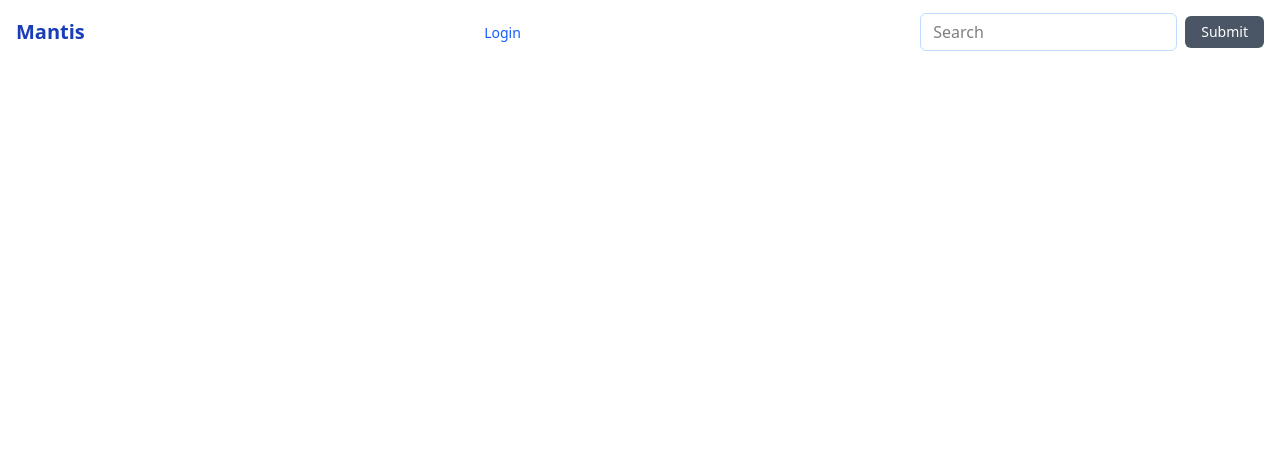
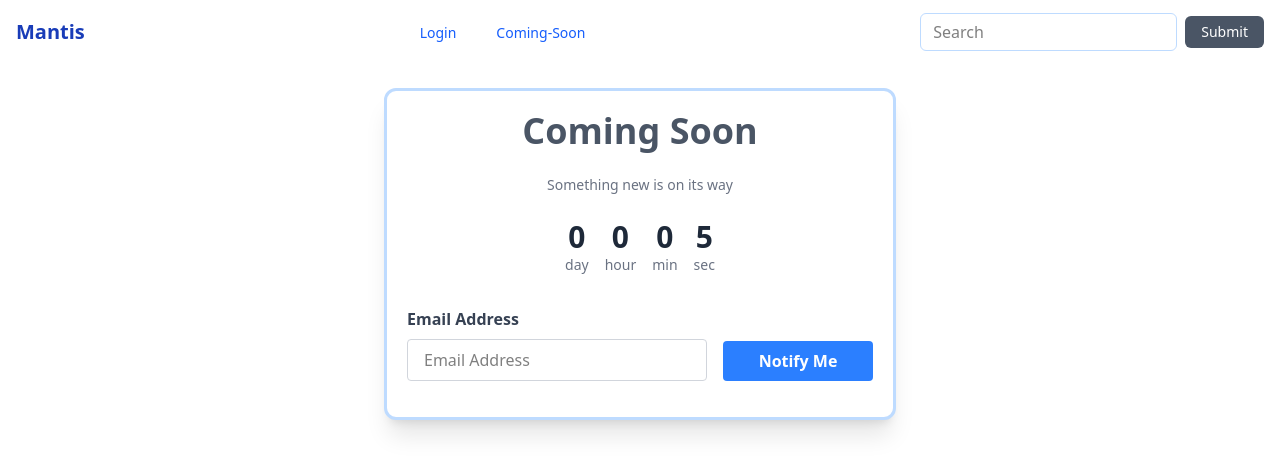
Before and after one commit to unnatisao-21office/Mantis-Angular-App, an Angular app: page /coming-soon in a window 1280 px wide. Before the commit this address led to /. Shown: the top 474 px of the page. Built offline with nearby package versions, Linux system fonts and the light colour scheme.

Commit message:
created the comin soon page

```diff
--- a/src/app/app.html
+++ b/src/app/app.html
@@ -17,6 +17,14 @@
             class="hover:bg-gray-700 px-3 py-2 text-blue-600  rounded-l text-sm font-medium"
           >
             Login
+          </a>
+        </li>
+          <li>
+          <a
+            routerLink="coming-soon"
+            class="hover:bg-gray-700 px-3 py-2 text-blue-600  rounded-l text-sm font-medium"
+          >
+            Coming-Soon
           </a>
         </li>
 
--- a/src/app/app.routes.ts
+++ b/src/app/app.routes.ts
@@ -6,6 +6,7 @@ import { ForgetPassword } from './pages/forget-password/forget-password';
 import { CheckEmail } from './pages/check-email/check-email';
 import { ResetPassword } from './pages/reset-password/reset-password';
 import { VerificationCode } from './pages/verification-code/verification-code';
+import { ComingSoon } from './pages/coming-soon/coming-soon';
 
 export const routes: Routes = [
     {
@@ -26,5 +27,8 @@ export const routes: Routes = [
     },{
         path:'verification-code',
         component: VerificationCode
+    },{
+        path: 'coming-soon',
+        component: ComingSoon
     }
 ];
--- /dev/null
+++ b/src/app/pages/coming-soon/coming-soon.html
@@ -0,0 +1,43 @@
+<div class="flex justify-center items-start min-h-screen min-w-screen bg-transparent px-4 py-6">
+    <div
+        class="bg-white border-3 border-blue-200 shadow-xl rounded-xl p-5 w-lg max-w-xs sm:max-w-md md:max-w-lg lg:max-w-xl">
+        <h1 class="text-4xl md:text-4xl text-gray-600 font-bold text-center mb-6">Coming Soon</h1>
+        <p class="text-gray-500 text-sm text-center mb-6">Something new is on its way</p>
+
+
+        <div class="flex justify-center gap-4 mb-8">
+            <div class="text-center">
+                <div class="text-3xl font-bold text-gray-800">{{days}}</div>
+                <div class="text-sm text-gray-500">day</div>
+            </div>
+            <div class="text-center">
+                <div class="text-3xl font-bold text-gray-800">{{hours}}</div>
+                <div class="text-sm text-gray-500">hour</div>
+            </div>
+            <div class="text-center">
+                <div class="text-3xl font-bold text-gray-800">{{minutes}}</div>
+                <div class="text-sm text-gray-500">min</div>
+            </div>
+            <div class="text-center">
+                <div class="text-3xl font-bold text-gray-800">{{seconds}}</div>
+                <div class="text-sm text-gray-500">sec</div>
+            </div>
+        </div>
+
+        <div class="flex gap-4 mb-4">
+            <div class="flex-[2]">
+                <label class="block text-gray-700 font-semibold mb-2">Email Address</label>
+                <input type="email" class="w-full border border-gray-300 rounded px-4 py-2"
+                    placeholder="Email Address" />
+
+            </div>
+            <div class="flex-1 flex items-end">
+                <button
+                    class="w-full bg-blue-500 text-white font-semibold py-2 px-4 rounded hover:bg-blue-600 transition duration-300">
+                    Notify Me
+                </button>
+            </div>
+        </div>
+
+    </div>
+</div>
--- /dev/null
+++ b/src/app/pages/coming-soon/coming-soon.ts
@@ -0,0 +1,52 @@
+import { Component, OnInit, OnDestroy, ChangeDetectorRef } from '@angular/core';
+
+@Component({
+  selector: 'app-coming-soon',
+  imports: [],
+  templateUrl: './coming-soon.html',
+  styleUrl: './coming-soon.css',
+})
+export class ComingSoon implements OnInit, OnDestroy {
+  days: number = 0;
+  hours: number = 0;
+  minutes: number = 0;
+  seconds: number = 0;
+
+  private countdownInterval: any;
+  private startTime: number;
+
+  constructor(private cdr: ChangeDetectorRef) {
+
+    const storedStartTime = localStorage.getItem('countdownStartTime');
+    if (storedStartTime) {
+      this.startTime = parseInt(storedStartTime, 10);
+    } else {
+      this.startTime = Date.now();
+      localStorage.setItem('countdownStartTime', this.startTime.toString());
+    }
+  }
+
+  ngOnInit() {
+    this.updateCountdown();
+    this.countdownInterval = setInterval(() => {
+      this.updateCountdown();
+      this.cdr.detectChanges();
+    }, 1000);
+  }
+
+  ngOnDestroy() {
+    if (this.countdownInterval) {
+      clearInterval(this.countdownInterval);
+    }
+  }
+
+  private updateCountdown() {
+    const now = Date.now();
+    const elapsed = now - this.startTime;
+
+    this.days = Math.floor(elapsed / (1000 * 60 * 60 * 24));
+    this.hours = Math.floor((elapsed % (1000 * 60 * 60 * 24)) / (1000 * 60 * 60));
+    this.minutes = Math.floor((elapsed % (1000 * 60 * 60)) / (1000 * 60));
+    this.seconds = Math.floor((elapsed % (1000 * 60)) / 1000);
+  }
+}
--- /dev/null
+++ b/src/app/service/services.ts
@@ -0,0 +1,8 @@
+import { Injectable } from '@angular/core';
+
+@Injectable({
+  providedIn: 'root',
+})
+export class Services {
+
+}
```
Also changed, not shown: src/app/pages/coming-soon/coming-soon.css (added), 2 other files (tests, documents, lock files or other folders).
